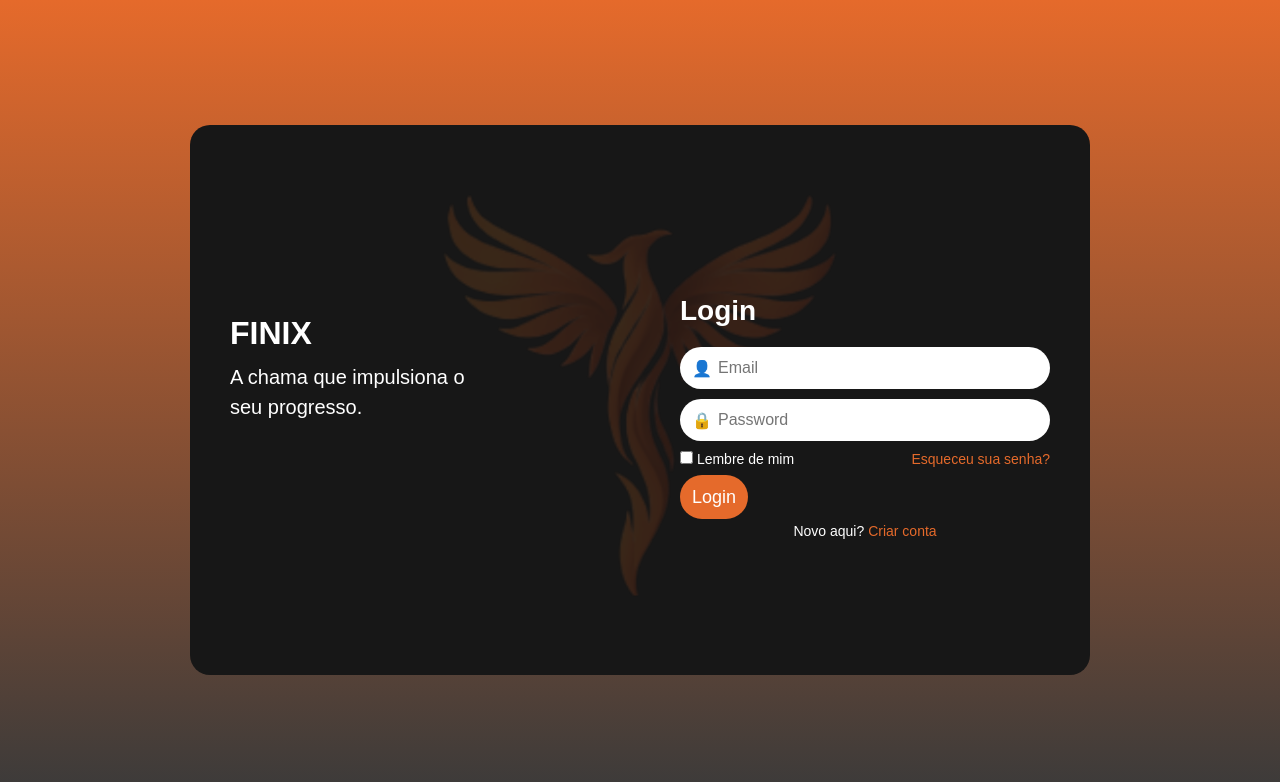
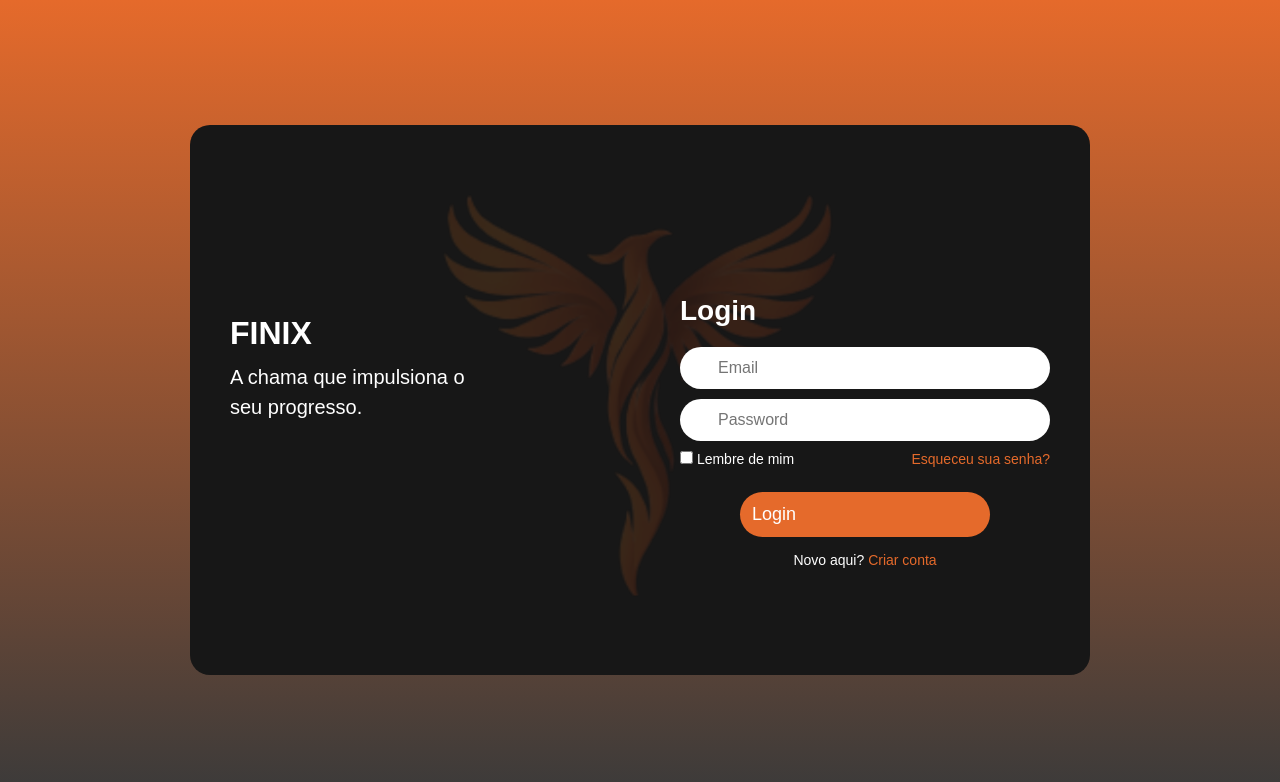
Before and after one commit to bluesenai/BancoDigital.Finix, a plain HTML site: page login.html in a window 1280 px wide. Drawn offline with Linux system fonts and the light colour scheme.

Commit message:
inicio de resolução dos problemas finais

```diff
--- a/stylelog.css
+++ b/stylelog.css
@@ -83,15 +83,10 @@ body {
 }
 
 .icon::before {
-    content: "👤";
     position: absolute;
     left: 12px;
     top: 50%;
     transform: translateY(-50%);
-}
-
-.pass::before {
-    content: "🔒";
 }
 
 .options {
@@ -102,7 +97,7 @@ body {
 }
 
 .btn {
-    width: 100%;
+    width: 250px;
     background: #e56a2b;
     border: none;
     padding: 12px;
@@ -110,6 +105,8 @@ body {
     font-size: 18px;
     color: white;
     cursor: pointer;
+    display: block;
+    margin: 25px auto 10px;
 }
 
 .signup {
```
Also changed, not shown: cadastro.html (+1 -2 lines).
